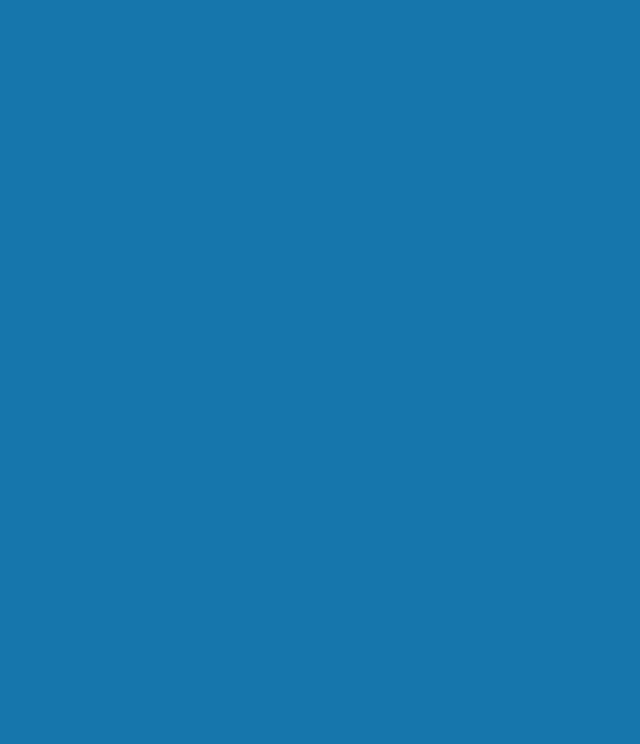
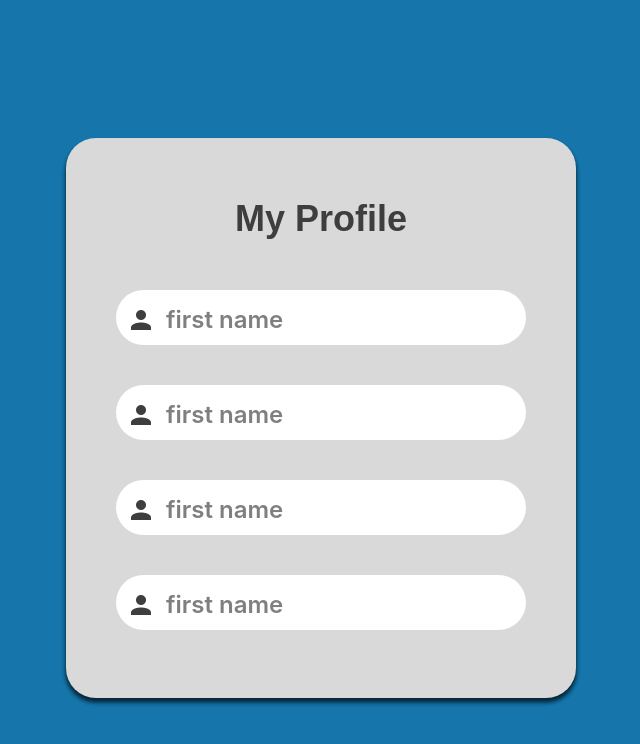
Before and after one commit to lazar-popovic/WatApp-WatWise, an Angular app in the folder src/front/prosumerClient/: page /profile in a window 1280 px wide. Before the commit this address led to /. Shown: the top 744 px of the page, without its empty margins (319-959 px from the left). Built offline with nearby package versions, Linux system fonts and the light colour scheme.

Commit message:
#27 zapoceta izrada front dela my profile strane na pronsumer appu

```diff
--- a/src/front/prosumerClient/src/app/login/login.component.html
+++ b/src/front/prosumerClient/src/app/login/login.component.html
@@ -5,8 +5,6 @@
 </head>
 
 <body>
-
-
 
   <div id="logo">
   <img src="\assets\logo.png" alt="logo">
@@ -23,7 +21,7 @@
       <input type="password" id="password" placeholder="password" name="password" required >
       <p id="forgot_pass" >Forgot password ?</p>
     </div>
-    <button type="submit">Login</button>
+    <button type="submit" routerLink="/profile">Login</button>
     <p id="dont_have_acc" >Dont't have an account ? <a routerLink="/register"><span id="register">SIGN UP</span></a></p>
     <script src="https://cdnjs.cloudflare.com/ajax/libs/font-awesome/5.15.2/js/all.min.js" integrity="sha512-lMz+BCF2J1eOb3Ciky7VnnDjK/n+7V9JEBPCEoK4+D4P+mBpV45Bw1yNf+kyS8tWJPTt9Xk+iZ2I4x4OzfyWzw==" crossorigin="anonymous"></script>
 
--- /dev/null
+++ b/src/front/prosumerClient/src/app/profile/profile.component.css
@@ -0,0 +1,259 @@
+
+body
+{
+    background-color: #1676AC;
+}
+
+/*Logo*/
+img
+{
+    height: 100px;
+    width: 200px;
+}
+
+#logo
+{
+    margin-bottom: 0px;
+    padding-top: 50px;
+    text-align: center;
+}
+
+
+/*Forma za login*/
+.container
+{
+  display: flex;
+  justify-content: center;
+  align-items: center;
+  height: 100vh; /* sets container height to full viewport height */
+}
+
+
+/*SIGN IN*/
+h2
+{
+  font-style: bold;
+  font-size: 36px;
+  color: #3E3E3E;
+
+/*
+  font-family: 'Inter';
+  font-weight: 600;
+  font-size: 32px;
+  line-height: 39px;
+*/
+}
+
+/*Forma (unutar div-a)*/
+form
+{
+    display: flex;
+    flex-direction: column;
+    align-items: center;
+    margin: 0 auto;
+    margin-top: 20px  ;
+    font-family: Arial, sans-serif;
+    background-color: #D9D9D9;
+    padding: 30px;
+    border-radius: 30px;
+    box-shadow: 0px 4px 4px rgba(0, 0, 0, 0.25), 0px 4px 4px rgba(0, 0, 0, 0.25), 0px 4px 4px rgba(0, 0, 0, 0.25), 0px 4px 4px rgba(0, 0, 0, 0.25);
+
+    width: 450px;
+    height: 500px;
+  }
+
+
+  label
+  {
+    font-size: 18px;
+    font-weight: bold;
+    margin-bottom: 10px;
+  }
+
+  /*Inputi username i password*/
+  input
+  {
+    text-align: left;
+
+    width: 100%;
+    padding: 5px;
+    font-size: 24px;
+    border: 2px solid #ccc;
+    border-radius: 20px;
+    margin-bottom: 20px;
+
+    font-family: 'Roboto';
+    font-style: bold;
+    font-weight: 500;
+    line-height: 25px;
+
+    height: 20px;
+    color: #3E3E3E;
+  }
+
+
+  #profile_user
+  {
+
+    background-image: url(/assets/user.png);
+    background-size: 20px;
+    background-repeat: no-repeat;
+    background-position: 15px 20px;
+
+    padding-left : 50px;
+    padding-top: 15px;
+
+    text-align: left;
+    vertical-align: middle;
+
+    margin: 20px;
+
+    width: 80%;
+    height: 40px;
+
+    border-radius: 30px;
+    background-color: #FFFFFF;
+
+  }
+
+  span
+  {
+
+    height: 25px;
+    left: 906px;
+
+    font-family: 'Inter';
+    font-style: normal;
+    font-weight: 600;
+    font-size: 24px;
+
+    color: rgba(0, 0, 0, 0.5);
+  }
+
+  /* Logo za inpute */
+  #email
+  {
+    background-image: url(/assets/user.png);
+    background-size: 20px;
+    background-repeat: no-repeat;
+    background-position: 7px 7px;
+  }
+
+  #password
+  {
+    background-image: url(/assets/lock.png);
+    background-size: 15px;
+    background-repeat: no-repeat;
+    background-position: 7px 7px;
+  }
+
+
+
+  input[type="text"]::placeholder {
+    margin-left: 50px !important;
+    padding-left: 50px !important;
+    text-align: left !important;
+  }
+
+  /*Forgot pass ?*/
+  #forgot_pass
+  {
+    margin-top: 0px;
+    text-align: right;
+    font-size: 12px;
+
+    padding: 0px;
+
+    font-family: 'Inter';
+    font-style: italic;
+    font-weight: 600;
+    font-size: 12px;
+    line-height: 8px;
+    text-decoration-line: underline;
+
+    color: #6F6F6F;
+    text-shadow: 0px 4px 4px rgba(0, 0, 0, 0.25);
+  }
+
+  /*Login dugme*/
+  button
+  {
+    background-color: #3E3E3E;
+    color: white;
+    padding: 10px 20px;
+    border: none;
+    border-radius: 15px;
+    cursor: pointer;
+    font-size: 20px;
+    margin-top: 10px;
+
+    width: 35%;
+  }
+
+  button:hover
+  {
+    background-color: #4f504f;
+    font-size: 20px;
+    width: 37%;
+  }
+
+  /*Dont't have an account ?*/
+  #dont_have_acc
+  {
+    margin-top: 3%;
+    font-family: 'Inter';
+    font-style: italic;
+    font-weight: 600;
+    font-size: 15px;
+    line-height: 8px;
+    color: #6F6F6F;
+    text-shadow: 0px 4px 4px rgba(0, 0, 0, 0.25);
+  }
+
+  /*SIGN UP*/
+  #register
+  {
+    font-size: 15px;
+    font-weight: bold;
+  }
+
+  a
+  {
+    color: #3E3E3E;
+  }
+
+  #register:hover
+  {
+    font-size: 17px;
+    color: #3E3E3E;
+  }
+
+  .error
+  {
+    color: red;
+    font-size: 16px;
+    margin-top: 10px;
+  }
+
+
+
+  .input-icons i
+    {
+    position: absolute;
+  }
+
+  .input-icons {
+    width: 100%;
+    margin-bottom: 10px;
+  }
+
+  .icon {
+    padding: 10px;
+    min-width: 40px;
+  }
+
+  .input-field {
+    width: 100%;
+    padding: 10px;
+    text-align: center;
+  }
--- /dev/null
+++ b/src/front/prosumerClient/src/app/profile/profile.component.html
@@ -0,0 +1,31 @@
+
+<head>
+    <link rel="stylesheet" href="https://cdnjs.cloudflare.com/ajax/libs/font-awesome/5.15.2/css/all.min.css" integrity="sha512-5EY9pN8WxEPx6pBwPdF+BOg2GJkpxeHvZUq3gU6fQ2FhhBNKx+Owif3LEf1noG0uZ+VpTw33kOZCg9+C4+maKw==" crossorigin="anonymous" />
+    <link rel="stylesheet" href="https://cdnjs.cloudflare.com/ajax/libs/font-awesome/4.7.0/css/font-awesome.min.css">
+  </head>
+
+  <body>
+
+    <!---
+        <div id="logo">
+        <img src="\assets\logo.png" alt="logo">
+        </div>
+    -->
+
+    <div class="container">
+    <form>
+      <h2>My Profile</h2>
+
+            <div id="profile_user"> <span>first name</span>  </div>
+
+            <div id="profile_user"> <span>first name</span>  </div>
+
+            <div id="profile_user"> <span>first name</span>  </div>
+
+            <div id="profile_user"> <span>first name</span>  </div>
+
+      <script src="https://cdnjs.cloudflare.com/ajax/libs/font-awesome/5.15.2/js/all.min.js" integrity="sha512-lMz+BCF2J1eOb3Ciky7VnnDjK/n+7V9JEBPCEoK4+D4P+mBpV45Bw1yNf+kyS8tWJPTt9Xk+iZ2I4x4OzfyWzw==" crossorigin="anonymous"></script>
+
+    </form>
+    </div>
+  </body>
```
Also changed, not shown: src/front/prosumerClient/src/app/app.module.ts (+5 -3 lines), src/front/prosumerClient/src/app/profile/profile.component.ts (added, +10 -0 lines), 1 other file (tests, documents, lock files or other folders).
